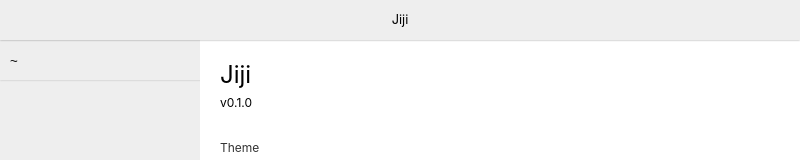
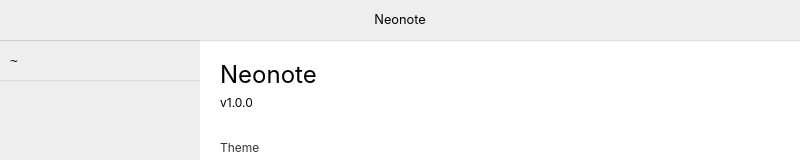
Before and after one commit to jiang-ning/zeke, an Electron app: page src/index.html in a window 800 px wide. Both pictures are taken after a click on the element 23 px from the left and 780 px from the top of the page. Shown: the top 160 px of the page. Drawn offline with Linux system fonts and the light colour scheme.

Commit message:
change app name to neonote

```diff
--- a/src/index.html
+++ b/src/index.html
@@ -2,12 +2,12 @@
 <html>
   <head>
     <meta charset="UTF-8" />
-    <title>Jiji</title>
+    <title>Neonote</title>
     <link rel="stylesheet" href="index.css" />
     <link rel="stylesheet" href="theme.css" />
   </head>
   <body class="">
-    <header id="titlebar">Jiji</header>
+    <header id="titlebar">Neonote</header>
     <div class="container">
 
       <div id="panelsContainer" class="panelsContainer" style="grid-template-columns:200px 10px 1fr">
@@ -42,8 +42,8 @@
           <div class="modal">
             <div class="modal-contents">
               <div class="modal-section">
-                <div class="brand">Jiji</div>
-                <div class="brand-version">v0.1.0</div>
+                <div class="brand">Neonote</div>
+                <div class="brand-version">v1.0.0</div>
               </div>
               <div class="modal-section">
                 <div class="modal-section-title">Theme</div>
```
Also changed, not shown: src/images/logo.ico, src/images/logo.png, src/images/zeke.png (deleted), 2 other files.
